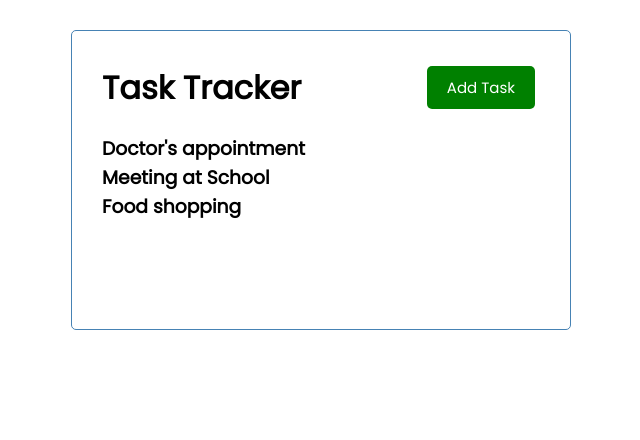
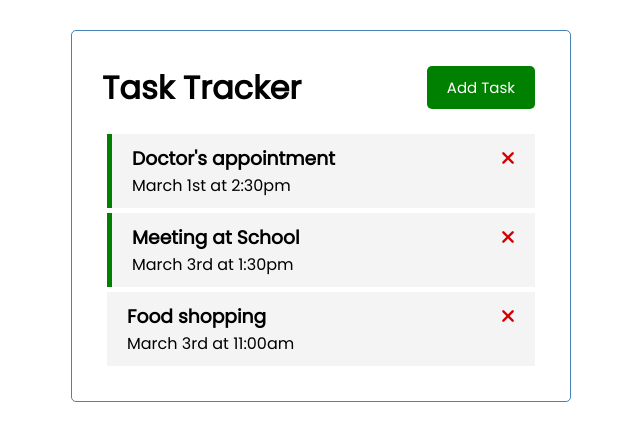
Before and after one commit to 1jds/learning-vue-js-stage-2, a Vue app in the folder vue-practice-project/: page / in a window 1280 px wide. Shown: the top 440 px of the page, without its empty margins (319-959 px from the left). Built offline with nearby package versions, Linux system fonts and the light colour scheme.

Commit message:
Continuing to follow along with Brad Traversy

```diff
--- a/vue-practice-project/index.html
+++ b/vue-practice-project/index.html
@@ -3,6 +3,7 @@
   <head>
     <meta charset="UTF-8">
     <link rel="icon" href="/favicon.ico">
+    <link rel="stylesheet" href="https://cdnjs.cloudflare.com/ajax/libs/font-awesome/6.4.0/css/all.min.css" integrity="sha512-iecdLmaskl7CVkqkXNQ/ZH/XLlvWZOJyj7Yy7tcenmpD1ypASozpmT/E0iPtmFIB46ZmdtAc9eNBvH0H/ZpiBw==" crossorigin="anonymous" referrerpolicy="no-referrer" />
     <meta name="viewport" content="width=device-width, initial-scale=1.0">
     <title>Vite App</title>
   </head>
--- /dev/null
+++ b/vue-practice-project/src/components/TaskComponent.vue
@@ -0,0 +1,37 @@
+<template>
+    <div :class="[task.reminder ? 'reminder' : '', 'task']">
+        <h3>{{ task.text }}
+        <i class="fas fa-times"></i>
+        </h3>
+        <p>{{ task.day }}</p>
+    </div>
+</template>
+
+<script>
+  export default {
+    name: 'TaskComponent',
+    props: {
+        task: Object
+    }
+  }
+</script>
+
+<style scope>
+.fas {
+  color: #D20000;
+}
+.task {
+  background: #f4f4f4;
+  margin: 5px;
+  padding: 10px 20px;
+  cursor: pointer;
+}
+.task.reminder {
+  border-left: 5px solid green;
+}
+.task h3 {
+  display: flex;
+  align-items: center;
+  justify-content: space-between;
+}
+</style>
--- a/vue-practice-project/src/components/TasksComponent.vue
+++ b/vue-practice-project/src/components/TasksComponent.vue
@@ -1,14 +1,17 @@
 <template>
     <div v-for="task in tasks" :key="task.id">
-    <h3>{{task.text}}</h3>
+    <TaskComponent :task="task" />
     </div>
 </template>
 
 <script>
+import TaskComponent from './TaskComponent.vue';
+
 export default {
     name: "TasksComponent",
     props: {
         tasks: Array,
-    }
+    },
+    components: { TaskComponent }
 }
 </script>
```
